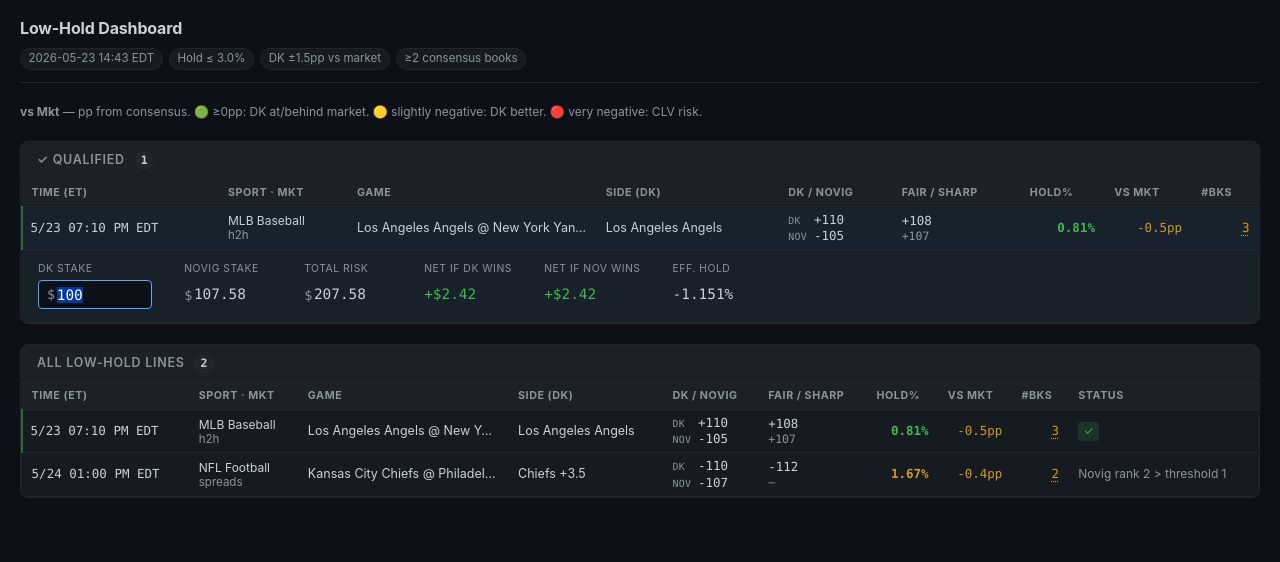
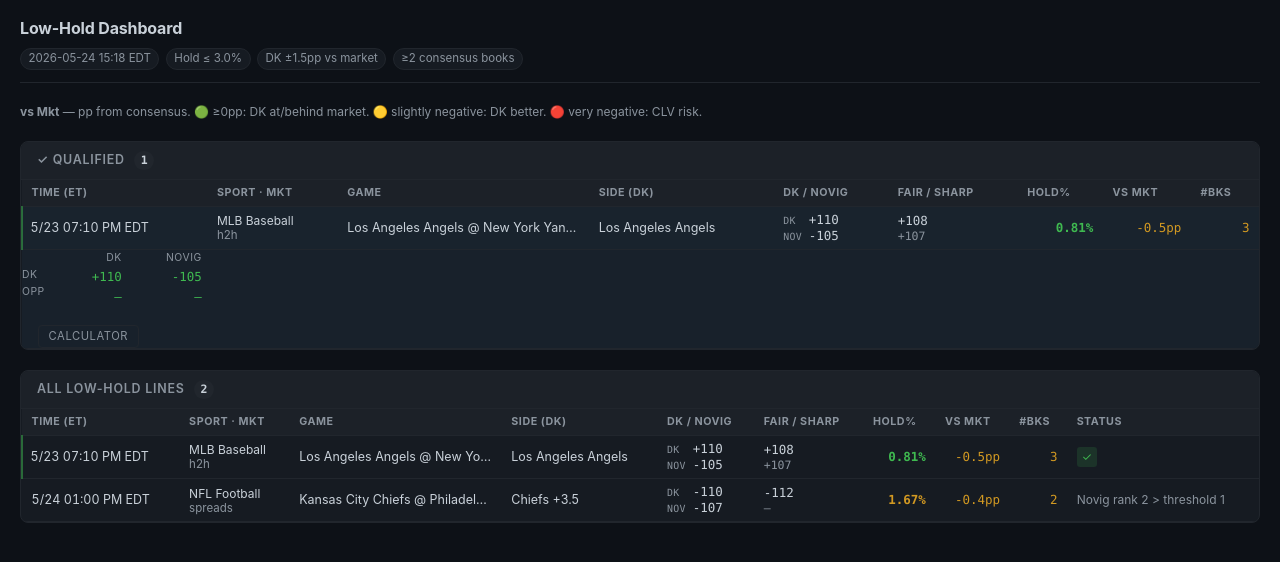
Before and after one commit to aman-anand-27/ev-automation, a plain HTML site: page docs/index.html in a window 1280 px wide. Both pictures are taken after a click on the element 640 px from the left and 228 px from the top of the page. Drawn offline with Linux system fonts and the light colour scheme.

Commit message:
Book lines vertical layout; calculator on demand; sans date font
- Book lines panel: flip from row-per-book table to side-by-side vertical
  columns (book name / DK side / opp side stacked), with a left label rail
- Calculator hidden by default; toggled via a "Calculator" button inside the
  expanded panel — calc panel resets to collapsed on each new row open
- Time (ET) column: switch from monospace to sans-serif font

Co-Authored-By: Claude Sonnet 4.6 <noreply@anthropic.com>

```diff
--- a/docs/index.html
+++ b/docs/index.html
@@ -140,6 +140,7 @@ tr.data-row.qual > td:first-child {
 .mono { font-family: var(--mono); font-variant-numeric: tabular-nums; }
 .num  { text-align: right; }
 .dim  { color: var(--muted); font-size: 0.72rem; }
+.time-cell { font-variant-numeric: tabular-nums; }
 
 .game-cell {
   max-width: 185px;
@@ -197,42 +198,29 @@ tr.data-row.qual > td:first-child {
 }
 .toggle-btn:hover { border-color: var(--accent); background: rgba(88,166,255,0.06); }
 
-/* ── Tooltip ────────────────────────────────────────────────────── */
-[data-tip] {
-  position: relative;
-  cursor: help;
-  text-decoration: underline dotted;
-  text-underline-offset: 3px;
-}
-[data-tip]::after {
-  content: attr(data-tip);
-  position: absolute;
-  bottom: calc(100% + 6px);
-  left: 0;
-  background: var(--surface2);
-  border: 1px solid var(--border);
-  color: var(--text);
-  padding: 0.4em 0.7em;
-  border-radius: 5px;
-  font-size: 0.75rem;
-  font-family: var(--mono);
-  white-space: pre;
-  pointer-events: none;
-  opacity: 0;
-  transition: opacity 0.12s;
-  z-index: 100;
-  min-width: 14rem;
-  box-shadow: 0 4px 12px rgba(0,0,0,0.4);
-}
-[data-tip]:hover::after { opacity: 1; }
-[data-tip].tip-right::after { left: auto; right: 0; }
-[data-tip].tip-below::after { bottom: auto; top: calc(100% + 6px); }
-
 /* ── Calculator row ─────────────────────────────────────────────── */
 tr.calc-row > td {
   padding: 0;
   background: rgba(88,166,255,0.04);
 }
+.calc-toggle {
+  display: inline-flex;
+  align-items: center;
+  gap: 0.3em;
+  margin: 0.4rem 1rem 0;
+  padding: 0.2rem 0.6rem;
+  background: transparent;
+  border: 1px solid var(--border);
+  border-radius: 4px;
+  color: var(--muted);
+  font-family: var(--sans);
+  font-size: 0.7rem;
+  text-transform: uppercase;
+  letter-spacing: 0.05em;
+  cursor: pointer;
+}
+.calc-toggle:hover { border-color: var(--accent); color: var(--text); }
+.calc-toggle.open  { border-color: var(--accent); color: var(--accent); }
 .calc-panel { padding: 0.65rem 1rem 0.8rem; }
 .calc-grid {
   display: flex;
@@ -282,6 +270,16 @@ tr.calc-row > td {
   color: var(--text);
   min-width: 5.5rem;
 }
+/* ── Book lines panel ───────────────────────────────────────────── */
+.book-lines-panel { font-family: var(--mono); font-size: 0.78rem; margin-bottom: 0.75rem; }
+.book-lines-panel:empty { display: none; }
+.book-lines-panel .bl-grid { display: flex; flex-wrap: wrap; gap: 0 0; align-items: start; }
+.book-lines-panel .bl-labels { display: flex; flex-direction: column; margin-right: 0.75rem; }
+.book-lines-panel .bl-label { color: var(--muted); font-family: var(--sans); font-size: 0.65rem; text-transform: uppercase; letter-spacing: 0.05em; line-height: 1.6; }
+.book-lines-panel .bl-label:first-child { visibility: hidden; }
+.book-lines-panel .bl-book { display: flex; flex-direction: column; margin-right: 1.5rem; min-width: 3.5rem; text-align: right; }
+.book-lines-panel .bl-book-name { color: var(--muted); font-family: var(--sans); font-size: 0.65rem; text-transform: uppercase; letter-spacing: 0.05em; margin-bottom: 1px; text-align: right; }
+.book-lines-panel .bl-val { font-variant-numeric: tabular-nums; line-height: 1.6; }
 </style>
 </head>
 <body>
@@ -289,7 +287,7 @@ tr.calc-row > td {
 <header>
   <h1>Low-Hold Dashboard</h1>
   <div class="meta-chips">
-    <span class="chip">2026-05-23 14:43 EDT</span>
+    <span class="chip">2026-05-24 15:18 EDT</span>
     <span class="chip">Hold ≤ 3.0%</span>
     <span class="chip">DK ±1.5pp vs market</span>
     <span class="chip">≥2 consensus books</span>
@@ -299,6 +297,7 @@ tr.calc-row > td {
 <div class="legend">
   <span><b>vs Mkt</b> — pp from consensus. 🟢 ≥0pp: DK at/behind market. 🟡 slightly negative: DK better. 🔴 very negative: CLV risk.</span>
 </div>
+
 
 
 
@@ -327,9 +326,9 @@ tr.calc-row > td {
     </tr></thead>
     <tbody>
 
-    <tr class="data-row qual" data-dk-dec="2.1" data-nov-dec="1.952">
+    <tr class="data-row qual" data-dk-dec="2.1" data-nov-dec="1.952" data-book-lines='[{"book": "DK", "dk_side_dec": 0.0, "dk_side_raw": "+110", "opp_side_dec": 0.0, "opp_side_raw": "\u2014"}, {"book": "Novig", "dk_side_dec": 0.0, "dk_side_raw": "-105", "opp_side_dec": 0.0, "opp_side_raw": "\u2014"}]'>
 
-  <td class="mono time-cell">5/23 07:10 PM EDT</td>
+  <td class="time-cell">5/23 07:10 PM EDT</td>
   <td class="sport-cell">
     MLB Baseball
     <span class="dim">h2h</span>
@@ -352,10 +351,7 @@ tr.calc-row > td {
       -0.5pp
 
   </td>
-  <td class="mono num y"
-    data-tip="fanduel: +109
-caesars: +106
-betmgm: +108">
+  <td class="mono num y">
     3
   </td>
 
@@ -363,7 +359,9 @@ betmgm: +108">
 
 <tr class="calc-row" style="display:none">
   <td colspan="9">
-    <div class="calc-panel">
+    <div class="book-lines-panel"></div>
+    <button class="calc-toggle" type="button">Calculator</button>
+    <div class="calc-panel" style="display:none">
       <div class="calc-grid">
         <div class="calc-field">
           <div class="calc-label">DK Stake</div>
@@ -427,9 +425,9 @@ betmgm: +108">
     </tr></thead>
     <tbody>
 
-    <tr class="data-row qual" data-dk-dec="2.1" data-nov-dec="1.952">
+    <tr class="data-row qual" data-dk-dec="2.1" data-nov-dec="1.952" data-book-lines='[{"book": "DK", "dk_side_dec": 0.0, "dk_side_raw": "+110", "opp_side_dec": 0.0, "opp_side_raw": "\u2014"}, {"book": "Novig", "dk_side_dec": 0.0, "dk_side_raw": "-105", "opp_side_dec": 0.0, "opp_side_raw": "\u2014"}]'>
 
-  <td class="mono time-cell">5/23 07:10 PM EDT</td>
+  <td class="time-cell">5/23 07:10 PM EDT</td>
   <td class="sport-cell">
     MLB Baseball
     <span class="dim">h2h</span>
@@ -452,10 +450,7 @@ betmgm: +108">
       -0.5pp
 
   </td>
-  <td class="mono num y"
-    data-tip="fanduel: +109
-caesars: +106
-betmgm: +108">
+  <td class="mono num y">
     3
   </td>
 
@@ -468,7 +463,9 @@ betmgm: +108">
 
 <tr class="calc-row" style="display:none">
   <td colspan="10">
-    <div class="calc-panel">
+    <div class="book-lines-panel"></div>
+    <button class="calc-toggle" type="button">Calculator</button>
+    <div class="calc-panel" style="display:none">
       <div class="calc-grid">
         <div class="calc-field">
           <div class="calc-label">DK Stake</div>
@@ -503,9 +500,9 @@ betmgm: +108">
 </tr>
 
 
-    <tr class="data-row " data-dk-dec="1.909" data-nov-dec="1.935">
+    <tr class="data-row " data-dk-dec="1.909" data-nov-dec="1.935" data-book-lines='[{"book": "DK", "dk_side_dec": 0.0, "dk_side_raw": "-110", "opp_side_dec": 0.0, "opp_side_raw": "\u2014"}, {"book": "Novig", "dk_side_dec": 0.0, "dk_side_raw": "-107", "opp_side_dec": 0.0, "opp_side_raw": "\u2014"}]'>
 
-  <td class="mono time-cell">5/24 01:00 PM EDT</td>
+  <td class="time-cell">5/24 01:00 PM EDT</td>
   <td class="sport-cell">
     NFL Football
     <span class="dim">spreads</span>
@@ -528,9 +525,7 @@ betmgm: +108">
       -0.4pp
 
   </td>
-  <td class="mono num y"
-    data-tip="fanduel: -111
-betmgm: -113">
+  <td class="mono num y">
     2
   </td>
 
@@ -543,7 +538,9 @@ betmgm: -113">
 
 <tr class="calc-row" style="display:none">
   <td colspan="10">
-    <div class="calc-panel">
+    <div class="book-lines-panel"></div>
+    <button class="calc-toggle" type="button">Calculator</button>
+    <div class="calc-panel" style="display:none">
       <div class="calc-grid">
         <div class="calc-field">
           <div class="calc-label">DK Stake</div>
@@ -588,22 +585,20 @@ betmgm: -113">
 
 
 <script>
-// ── Tooltip smart positioning ─────────────────────────────────────
-document.addEventListener('mouseover', function(e) {
-  const tip = e.target.closest('[data-tip]');
-  if (!tip) return;
-  const rect = tip.getBoundingClientRect();
-  tip.classList.remove('tip-right', 'tip-below');
-  if (rect.left + 240 > window.innerWidth - 8) tip.classList.add('tip-right');
-  const lines = (tip.dataset.tip.match(/\n/g) || []).length + 1;
-  const estTooltipH = lines * 18 + 24;
-  const card = tip.closest('.card');
-  if (card) {
-    if (rect.top - card.getBoundingClientRect().top < estTooltipH) tip.classList.add('tip-below');
-  } else if (rect.top < estTooltipH + 40) {
-    tip.classList.add('tip-below');
-  }
-});
+// ── Book lines panel ──────────────────────────────────────────────
+function renderBookLines(panel, lines) {
+  if (!lines || lines.length === 0) { panel.innerHTML = ''; return; }
+  lines.sort((a, b) => b.dk_side_dec - a.dk_side_dec);
+  const bestDk  = Math.max(...lines.map(l => l.dk_side_dec));
+  const bestOpp = Math.max(...lines.map(l => l.opp_side_dec));
+  const labels = `<div class="bl-labels"><span class="bl-label">Book</span><span class="bl-label">DK</span><span class="bl-label">Opp</span></div>`;
+  const cols = lines.map(l => {
+    const dkCls  = l.dk_side_dec  === bestDk  ? ' g' : '';
+    const oppCls = l.opp_side_dec === bestOpp ? ' g' : '';
+    return `<div class="bl-book"><span class="bl-book-name">${l.book}</span><span class="bl-val${dkCls}">${l.dk_side_raw}</span><span class="bl-val${oppCls}">${l.opp_side_raw}</span></div>`;
+  }).join('');
+  panel.innerHTML = `<div class="bl-grid">${labels}${cols}</div>`;
+}
 
 // ── Wager calculator ──────────────────────────────────────────────
 function calcUpdate(calcRow) {
@@ -636,9 +631,9 @@ function calcUpdate(calcRow) {
   calcRow.querySelector('.o-hold').textContent = effHold.toFixed(3) + '%';
 }
 
-// Click a data-row → toggle its inline calculator
+// Click a data-row → toggle expanded panel (book lines + hidden calculator)
 document.addEventListener('click', function(e) {
-  if (e.target.closest('.calc-panel')) return;
+  if (e.target.closest('.calc-row')) return;
   const row = e.target.closest('tr.data-row');
   if (!row) return;
   const calcRow = row.nextElementSibling;
@@ -646,12 +641,34 @@ document.addEventListener('click', function(e) {
 
   const isOpen = calcRow.style.display !== 'none';
 
-  document.querySelectorAll('tr.calc-row').forEach(cr => { cr.style.display = 'none'; });
+  document.querySelectorAll('tr.calc-row').forEach(cr => {
+    cr.style.display = 'none';
+    cr.querySelector('.calc-panel').style.display = 'none';
+    cr.querySelector('.calc-toggle').classList.remove('open');
+  });
   document.querySelectorAll('tr.data-row').forEach(r => r.classList.remove('calc-open'));
 
   if (!isOpen) {
     calcRow.style.display = '';
     row.classList.add('calc-open');
+    renderBookLines(calcRow.querySelector('.book-lines-panel'), JSON.parse(row.dataset.bookLines || '[]'));
+  }
+});
+
+// Click Calculator button → toggle the calc panel
+document.addEventListener('click', function(e) {
+  const btn = e.target.closest('.calc-toggle');
+  if (!btn) return;
+  const calcRow = btn.closest('tr.calc-row');
+  if (!calcRow) return;
+  const panel = calcRow.querySelector('.calc-panel');
+  const isOpen = panel.style.display !== 'none';
+  if (isOpen) {
+    panel.style.display = 'none';
+    btn.classList.remove('open');
+  } else {
+    panel.style.display = '';
+    btn.classList.add('open');
     calcUpdate(calcRow);
     const inp = calcRow.querySelector('.calc-stake');
     inp.focus();
```
Also changed, not shown: 1 other file.
